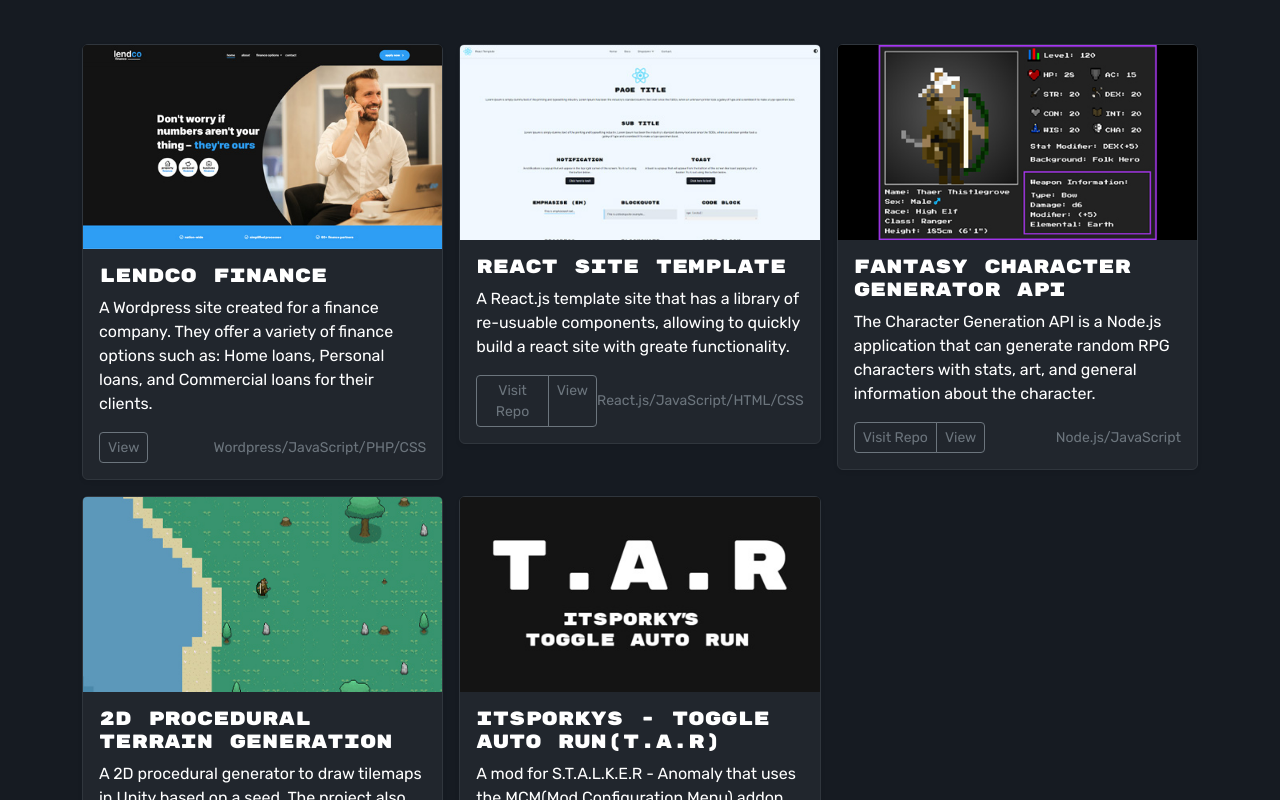
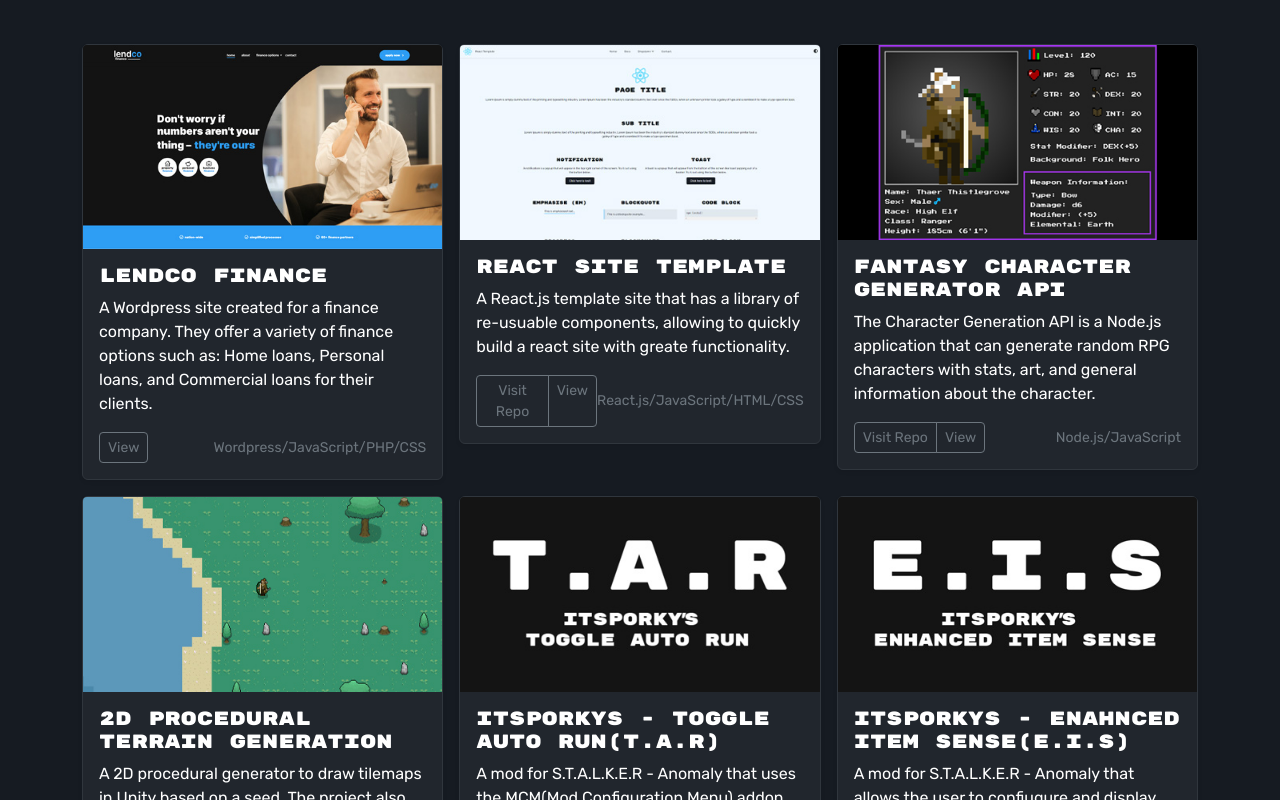
Before and after one commit to ITsPorky/ITsPorky.github.io, a React (Create React App) app: page / in a window 1280 px wide. Shown: the part 2000-2800 px from the top of the page. Built offline with nearby package versions, Linux system fonts and the light colour scheme.

Commit message:
Added new project 'Enhanced Item Sense' to the projects section

```diff
--- a/src/App.css
+++ b/src/App.css
@@ -47,6 +47,16 @@ h4 {
 p {
   font-family: var(--font-rubik);
 }
+
+a {
+  color: #ffffff;
+  transition: ease-in-out .2s;
+}
+
+a:hover {
+  color: #ffffffdd;
+}
+
 
 img {
   width: 100%;
@@ -259,6 +269,7 @@ img {
 }
 
 .nav-link {
+  color: #fff;
   padding: 1em;
   width: 100%;
   text-align: center;
--- a/src/components/Contact.jsx
+++ b/src/components/Contact.jsx
@@ -8,11 +8,14 @@ const Contact = () => {
       </h2>
       <hr />
       <footer className="pt-3 mt-4">
-        <p className="text-center text-muted">
+        <div className="container">
+          <div className="row">
+              {/* <h3 className="text-center">Get in contact</h3> */}
+              <p className="text-center">Feel free to reach out and get in contact with me via the following:</p>
+              <p className="text-center">
                 Email:
                 <a
                   href="mailto:wc.walsh16@gmail.com"
-            className="link-secondary "
                   > wc.walsh16@gmail.com</a>
               </p>
               <ul className="nav justify-content-center pb-3 mb-3">
@@ -21,7 +24,7 @@ const Contact = () => {
                     href="https://github.com/ITsPorky"
                     target="_blank"
                     rel="noreferrer"
-              className="nav-link px-2 text-muted "
+                    className="nav-link px-2"
                     ><i className="fa-brands fa-github"></i> Github</a>
                 </li>
                 <li className="nav-item">
@@ -29,10 +32,12 @@ const Contact = () => {
                     href="https://www.linkedin.com/in/wade-walsh/"
                     target="_blank"
                     rel="noreferrer"
-              className="nav-link px-2 text-muted "
+                    className="nav-link px-2"
                     ><i className="fa-brands fa-linkedin"></i> Linkedin</a>
                 </li>
               </ul>
+          </div>
+        </div>
         <div className="pt-5">
           <p className="text-center text-muted">© 2024 Wade Walsh</p>
         </div>
--- a/src/components/Projects.jsx
+++ b/src/components/Projects.jsx
@@ -13,7 +13,7 @@ const Projects = () => {
         </div>
         <div className="container">
           <div className="row row-cols-1 row-cols-md-2 row-cols-lg-3 g-3 pt-2 pb-2">
-          <div className="col">
+            <div className="col">
               <ProjectCard
                 image="assets/images/lendcofinance.com.jpg"
                 imageAlt="Lendco Finance"
@@ -72,8 +72,24 @@ const Projects = () => {
                 title="ITsPorkys - Toggle Auto Run(T.A.R)"
                 description="A mod for S.T.A.L.K.E.R - Anomaly that uses the MCM(Mod Configuration Menu) addon for integration.
                   This mod allows the user to confiugure and use a toggle 'Run' or 'Sprint' in the game."
-                link1Text="View"
-                link1="https://www.moddb.com/mods/stalker-anomaly/addons/toggle-auto-run-v100"
+                link1Text="Visit Repo"
+                link1="https://github.com/ITsPorky/ITsPorkys_ToggleAutoRun"
+                link2Text="View"
+                link2="https://www.moddb.com/mods/stalker-anomaly/addons/toggle-auto-run-v100"
+                skills="Lua"
+              />
+            </div>
+            <div className="col">
+              <ProjectCard
+                image="assets/images/ITsPorkys-Enhanced-Item-Sense-Mod.jpg"
+                imageAlt="ITsPorkys - Enahnced Item Sense (E.I.S)"
+                title="ITsPorkys - Enahnced Item Sense(E.I.S)"
+                description="A mod for S.T.A.L.K.E.R - Anomaly that allows the user to confiugure and display overhead markers above items on the ground.
+                  The mod also adds a UI information window to items when the player looks at them."
+                link1Text="Visit Repo"
+                link1="https://github.com/ITsPorky/ITsPorky_ShowNearbyItems"
+                // link2Text="View"
+                // link2="https://www.moddb.com/mods/stalker-anomaly/addons/toggle-auto-run-v100"
                 skills="Lua"
               />
             </div>
```
Also changed, not shown: public/assets/images/ITsPorkys-Enhanced-Item-Sense-Mod.jpg (added). Lines whose indentation alone changed are shown as unchanged.
